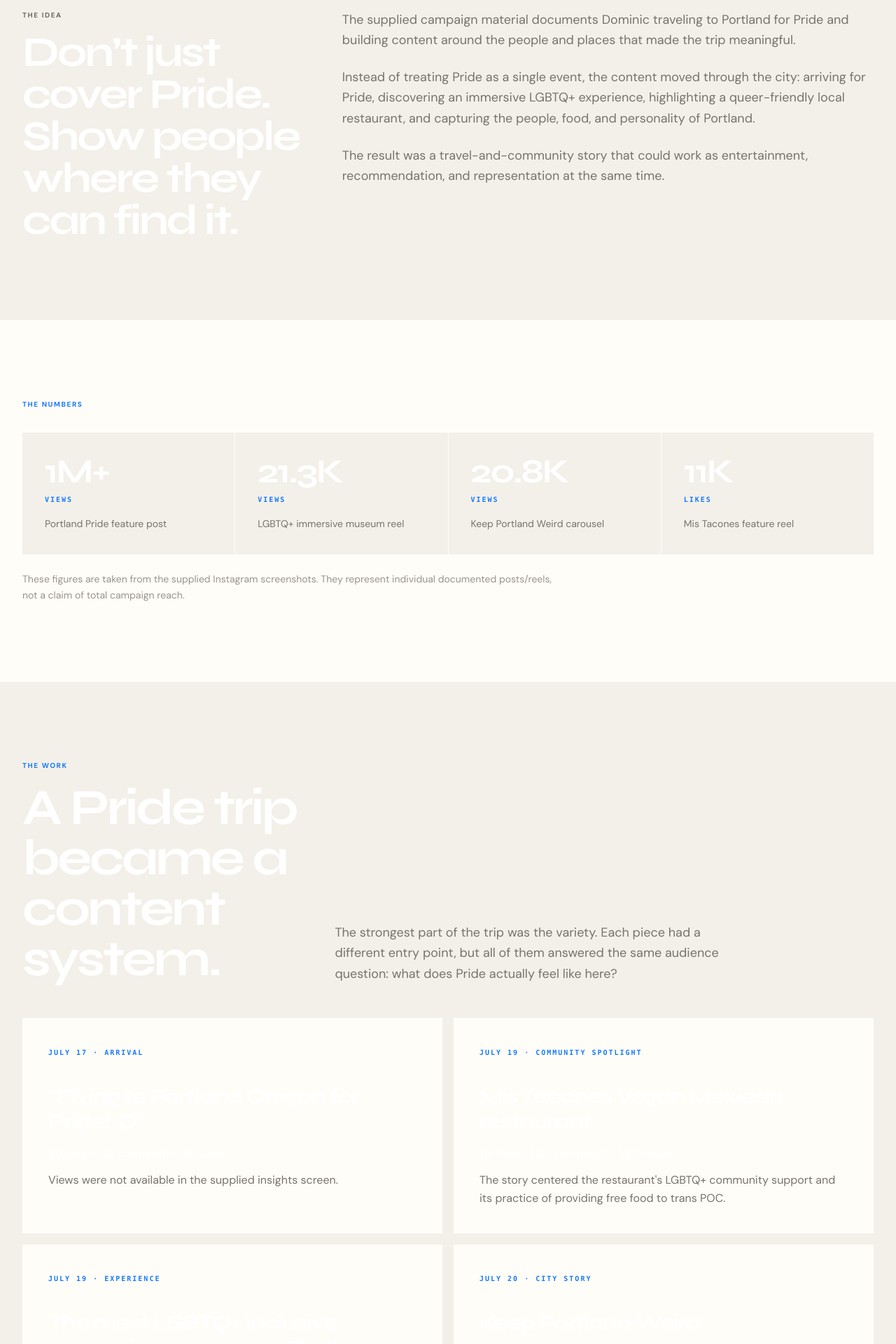
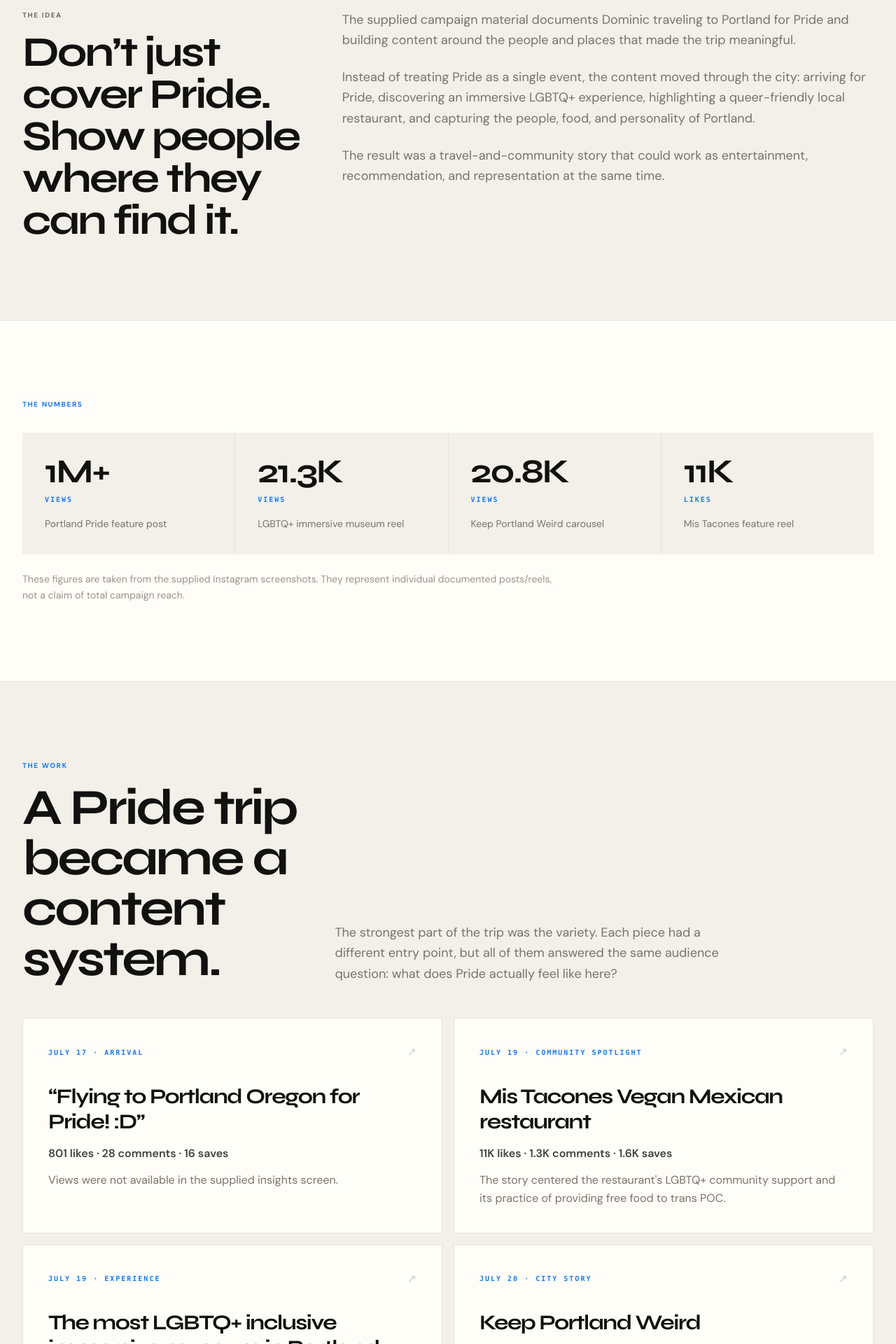
Before and after one commit to rageinstall/lolhidominic.com, a Next.js app: page /work/portland-pride in a window 1280 px wide. Shown: the part 880-2800 px from the top of the page at 70% size. Built offline with nearby package versions, Linux system fonts and the light colour scheme.

Commit message:
Fix Portland case study text contrast

```diff
--- a/app/work/portland-pride/page.tsx
+++ b/app/work/portland-pride/page.tsx
@@ -5,108 +5,22 @@ import { site } from "@/lib/site";
 export const metadata: Metadata = {
   title: "Portland Pride 2024",
   description: "A creator-led Portland Pride 2024 case study focused on LGBTQ+ community, local businesses, and trans visibility.",
-  openGraph: {
-    title: `Portland Pride 2024 | ${site.shortName}`,
-    description: "Creator-led Pride storytelling in Portland, Oregon.",
-    url: `${site.url}/work/portland-pride`,
-    type: "website",
-  },
+  openGraph: { title: `Portland Pride 2024 | ${site.shortName}`, description: "Creator-led Pride storytelling in Portland, Oregon.", url: `${site.url}/work/portland-pride`, type: "website" },
   alternates: { canonical: "/work/portland-pride" },
 };
 
-const highlights = [
-  ["1M+", "views", "Portland Pride feature post"],
-  ["21.3K", "views", "LGBTQ+ immersive museum reel"],
-  ["20.8K", "views", "Keep Portland Weird carousel"],
-  ["11K", "likes", "Mis Tacones feature reel"],
-];
+const highlights = [["1M+","views","Portland Pride feature post"],["21.3K","views","LGBTQ+ immersive museum reel"],["20.8K","views","Keep Portland Weird carousel"],["11K","likes","Mis Tacones feature reel"]];
+const content = [["July 17","Arrival","“Flying to Portland Oregon for Pride! :D”","801 likes · 28 comments · 16 saves","Views were not available in the supplied insights screen."],["July 19","Community spotlight","Mis Tacones Vegan Mexican restaurant","11K likes · 1.3K comments · 1.6K saves","The story centered the restaurant's LGBTQ+ community support and its practice of providing free food to trans POC."],["July 19","Experience","The most LGBTQ+ inclusive immersive museum in Portland","21.3K views · 642 likes · 48 comments · 14 sends","A discovery-led reel turned a local experience into a recommendation for the audience."],["July 20","City story","Keep Portland Weird","20.8K views · 795 likes · 9 comments · 16 saves","A visual carousel connected Pride travel with Portland's personality, food, friendship, and local culture."]];
 
-const content = [
-  ["July 17", "Arrival", "“Flying to Portland Oregon for Pride! :D”", "801 likes · 28 comments · 16 saves", "Views were not available in the supplied insights screen."],
-  ["July 19", "Community spotlight", "Mis Tacones Vegan Mexican restaurant", "11K likes · 1.3K comments · 1.6K saves", "The story centered the restaurant's LGBTQ+ community support and its practice of providing free food to trans POC."],
-  ["July 19", "Experience", "The most LGBTQ+ inclusive immersive museum in Portland", "21.3K views · 642 likes · 48 comments · 14 sends", "A discovery-led reel turned a local experience into a recommendation for the audience."],
-  ["July 20", "City story", "Keep Portland Weird", "20.8K views · 795 likes · 9 comments · 16 saves", "A visual carousel connected Pride travel with Portland's personality, food, friendship, and local culture."],
-];
-
-export default function PortlandPridePage() {
-  return (
-    <div className="bg-bg text-ink">
-      <section className="mx-auto max-w-[1320px] px-6 pb-16 pt-16 md:px-8 md:pb-24 md:pt-24">
-        <Link href="/work-with-me" className="eyebrow inline-block text-ink-muted transition hover:text-blue">← Back to work</Link>
-        <p className="eyebrow mb-5 mt-12 text-blue">Campaign case study · July 2024</p>
-        <h1 className="max-w-6xl font-display text-[clamp(4rem,10vw,9rem)] font-black leading-[0.84] tracking-[-0.06em] text-white">Portland<br /><span className="text-blue">Pride.</span></h1>
-        <p className="mt-8 max-w-3xl font-display text-2xl font-semibold leading-tight text-white md:text-4xl">A city story told through queer community, local culture, and lived experience.</p>
-        <p className="mt-5 max-w-2xl text-lg leading-relaxed text-ink-muted">A creator-led Pride trip that became a collection of stories about where LGBTQ+ people can eat, explore, celebrate, and feel seen.</p>
-      </section>
-
-      <div className="mx-auto max-w-[1320px] px-6 md:px-8"><div className="rule" /></div>
-
-      <section className="mx-auto max-w-[1320px] px-6 py-20 md:px-8 md:py-28">
-        <div className="grid gap-12 lg:grid-cols-[0.7fr_1.3fr]">
-          <div><p className="eyebrow mb-4">The idea</p><h2 className="font-display text-4xl font-black tracking-tight text-white md:text-6xl">Don’t just cover Pride. Show people where they can find it.</h2></div>
-          <div className="max-w-3xl space-y-6 text-lg leading-relaxed text-ink-muted">
-            <p>The supplied campaign material documents Dominic traveling to Portland for Pride and building content around the people and places that made the trip meaningful.</p>
-            <p>Instead of treating Pride as a single event, the content moved through the city: arriving for Pride, discovering an immersive LGBTQ+ experience, highlighting a queer-friendly local restaurant, and capturing the people, food, and personality of Portland.</p>
-            <p>The result was a travel-and-community story that could work as entertainment, recommendation, and representation at the same time.</p>
-          </div>
-        </div>
-      </section>
-
-      <section className="border-y border-white/10 bg-surface">
-        <div className="mx-auto max-w-[1320px] px-6 py-20 md:px-8 md:py-28">
-          <p className="eyebrow mb-8 text-blue">The numbers</p>
-          <div className="grid gap-px bg-white/10 md:grid-cols-2 lg:grid-cols-4">
-            {highlights.map(([value, label, detail]) => <Metric key={detail} value={value} label={label} detail={detail} />)}
-          </div>
-          <p className="mt-6 max-w-3xl text-sm leading-relaxed text-ink-faint">These figures are taken from the supplied Instagram screenshots. They represent individual documented posts/reels, not a claim of total campaign reach.</p>
-        </div>
-      </section>
-
-      <section className="mx-auto max-w-[1320px] px-6 py-20 md:px-8 md:py-28">
-        <div className="mb-12 grid gap-8 md:grid-cols-[0.7fr_1.3fr] md:items-end"><div><p className="eyebrow mb-4 text-blue">The work</p><h2 className="font-display text-5xl font-black text-white md:text-7xl">A Pride trip became a content system.</h2></div><p className="max-w-xl text-lg leading-relaxed text-ink-muted">The strongest part of the trip was the variety. Each piece had a different entry point, but all of them answered the same audience question: what does Pride actually feel like here?</p></div>
-        <div className="grid gap-4 md:grid-cols-2">
-          {content.map(([date, type, title, metrics, note]) => <article key={title} className="border border-white/10 bg-surface p-7 md:p-9"><div className="flex items-center justify-between gap-4"><span className="font-mono text-[10px] font-bold uppercase tracking-[0.2em] text-blue">{date} · {type}</span><span className="text-white/20">↗</span></div><h3 className="mt-8 font-display text-2xl font-black text-white md:text-3xl">{title}</h3><p className="mt-4 font-semibold text-white/80">{metrics}</p><p className="mt-3 leading-relaxed text-ink-muted">{note}</p></article>)}
-        </div>
-      </section>
-
-      <section className="border-y border-white/10 bg-surface">
-        <div className="mx-auto max-w-[1320px] px-6 py-20 md:px-8 md:py-28">
-          <div className="grid gap-12 lg:grid-cols-[0.7fr_1.3fr]">
-            <div><p className="eyebrow mb-4">The standout</p><h2 className="font-display text-5xl font-black text-white md:text-7xl">1M+ views.</h2></div>
-            <div className="space-y-6 text-lg leading-relaxed text-ink-muted">
-              <p>The supplied Instagram screenshot shows a Portland Pride post featuring Mis Tacones at more than 1 million views, with 10.7K likes, 1,333 comments, and 190 sends.</p>
-              <p>The content was built around a local story with a clear community point of view: the owner discussing the cost and emotional weight trans people carry, alongside the restaurant's support for the LGBTQ+ community and trans people of color.</p>
-              <p>That combination — a useful place to know, a real person, and a story with stakes — gave the post a reason to travel beyond the people who were already looking for Pride content.</p>
-            </div>
-          </div>
-        </div>
-      </section>
-
-      <section className="mx-auto max-w-[1320px] px-6 py-20 md:px-8 md:py-28">
-        <p className="eyebrow mb-5 text-blue">Why it worked</p>
-        <h2 className="max-w-5xl font-display text-5xl font-black leading-none text-white md:text-7xl">Representation was the lens — not the decoration.</h2>
-        <div className="mt-12 grid gap-6 md:grid-cols-3">
-          <StoryCard title="Useful" body="The content gave viewers places and experiences they could actually put on a Portland itinerary." />
-          <StoryCard title="Human" body="People and personal reactions stayed at the center instead of turning the city into a generic Pride backdrop." />
-          <StoryCard title="Specific" body="The work highlighted queer community, trans visibility, local businesses, food, and culture through a distinctly personal lens." />
-        </div>
-      </section>
-
-      <section className="bg-blue px-6 py-20 text-bg md:px-8 md:py-28">
-        <div className="mx-auto max-w-[1320px]">
-          <p className="mb-4 font-mono text-[11px] font-bold uppercase tracking-[0.24em]">More work</p>
-          <h2 className="max-w-4xl font-display text-5xl font-black leading-none md:text-7xl">Let’s make something people actually want to watch.</h2>
-          <Link href="/contact" className="mt-8 inline-flex rounded-full bg-bg px-7 py-4 text-sm font-bold text-white transition hover:bg-white hover:text-bg">Work with Dominic →</Link>
-        </div>
-      </section>
-    </div>
-  );
-}
-
-function Metric({ value, label, detail }: { value: string; label: string; detail: string }) {
-  return <div className="bg-bg p-7 md:p-8"><p className="font-display text-4xl font-black text-white md:text-5xl">{value}</p><p className="mt-2 font-mono text-[10px] font-bold uppercase tracking-[0.2em] text-blue">{label}</p><p className="mt-4 text-sm leading-relaxed text-ink-muted">{detail}</p></div>;
-}
-
-function StoryCard({ title, body }: { title: string; body: string }) {
-  return <div className="border border-white/10 bg-bg p-7 md:p-8"><h3 className="font-display text-2xl font-black text-white">{title}</h3><p className="mt-4 leading-relaxed text-ink-muted">{body}</p></div>;
-}
+export default function PortlandPridePage() { return <div className="bg-bg text-ink">
+  <section className="mx-auto max-w-[1320px] px-6 pb-16 pt-16 md:px-8 md:pb-24 md:pt-24"><Link href="/work-with-me" className="eyebrow inline-block text-ink-muted transition hover:text-blue">← Back to work</Link><p className="eyebrow mb-5 mt-12 text-blue">Campaign case study · July 2024</p><h1 className="max-w-6xl font-display text-[clamp(4rem,10vw,9rem)] font-black leading-[0.84] tracking-[-0.06em]">Portland<br /><span className="text-blue">Pride.</span></h1><p className="mt-8 max-w-3xl font-display text-2xl font-semibold leading-tight md:text-4xl">A city story told through queer community, local culture, and lived experience.</p><p className="mt-5 max-w-2xl text-lg leading-relaxed text-ink-muted">A creator-led Pride trip that became a collection of stories about where LGBTQ+ people can eat, explore, celebrate, and feel seen.</p></section>
+  <div className="mx-auto max-w-[1320px] px-6 md:px-8"><div className="rule" /></div>
+  <section className="mx-auto max-w-[1320px] px-6 py-20 md:px-8 md:py-28"><div className="grid gap-12 lg:grid-cols-[0.7fr_1.3fr]"><div><p className="eyebrow mb-4">The idea</p><h2 className="font-display text-4xl font-black tracking-tight md:text-6xl">Don’t just cover Pride. Show people where they can find it.</h2></div><div className="max-w-3xl space-y-6 text-lg leading-relaxed text-ink-muted"><p>The supplied campaign material documents Dominic traveling to Portland for Pride and building content around the people and places that made the trip meaningful.</p><p>Instead of treating Pride as a single event, the content moved through the city: arriving for Pride, discovering an immersive LGBTQ+ experience, highlighting a queer-friendly local restaurant, and capturing the people, food, and personality of Portland.</p><p>The result was a travel-and-community story that could work as entertainment, recommendation, and representation at the same time.</p></div></div></section>
+  <section className="border-y border-black/10 bg-surface"><div className="mx-auto max-w-[1320px] px-6 py-20 md:px-8 md:py-28"><p className="eyebrow mb-8 text-blue">The numbers</p><div className="grid gap-px bg-black/10 md:grid-cols-2 lg:grid-cols-4">{highlights.map(([value,label,detail])=><Metric key={detail} value={value} label={label} detail={detail}/>)}</div><p className="mt-6 max-w-3xl text-sm leading-relaxed text-ink-faint">These figures are taken from the supplied Instagram screenshots. They represent individual documented posts/reels, not a claim of total campaign reach.</p></div></section>
+  <section className="mx-auto max-w-[1320px] px-6 py-20 md:px-8 md:py-28"><div className="mb-12 grid gap-8 md:grid-cols-[0.7fr_1.3fr] md:items-end"><div><p className="eyebrow mb-4 text-blue">The work</p><h2 className="font-display text-5xl font-black md:text-7xl">A Pride trip became a content system.</h2></div><p className="max-w-xl text-lg leading-relaxed text-ink-muted">The strongest part of the trip was the variety. Each piece had a different entry point, but all of them answered the same audience question: what does Pride actually feel like here?</p></div><div className="grid gap-4 md:grid-cols-2">{content.map(([date,type,title,metrics,note])=><article key={title} className="border border-black/10 bg-surface p-7 md:p-9"><div className="flex items-center justify-between gap-4"><span className="font-mono text-[10px] font-bold uppercase tracking-[0.2em] text-blue">{date} · {type}</span><span className="text-ink/20">↗</span></div><h3 className="mt-8 font-display text-2xl font-black md:text-3xl">{title}</h3><p className="mt-4 font-semibold text-ink/80">{metrics}</p><p className="mt-3 leading-relaxed text-ink-muted">{note}</p></article>)}</div></section>
+  <section className="border-y border-black/10 bg-surface"><div className="mx-auto max-w-[1320px] px-6 py-20 md:px-8 md:py-28"><div className="grid gap-12 lg:grid-cols-[0.7fr_1.3fr]"><div><p className="eyebrow mb-4">The standout</p><h2 className="font-display text-5xl font-black md:text-7xl">1M+ views.</h2></div><div className="space-y-6 text-lg leading-relaxed text-ink-muted"><p>The supplied Instagram screenshot shows a Portland Pride post featuring Mis Tacones at more than 1 million views, with 10.7K likes, 1,333 comments, and 190 sends.</p><p>The content was built around a local story with a clear community point of view: the owner discussing the cost and emotional weight trans people carry, alongside the restaurant's support for the LGBTQ+ community and trans people of color.</p><p>That combination — a useful place to know, a real person, and a story with stakes — gave the post a reason to travel beyond the people who were already looking for Pride content.</p></div></div></div></section>
+  <section className="mx-auto max-w-[1320px] px-6 py-20 md:px-8 md:py-28"><p className="eyebrow mb-5 text-blue">Why it worked</p><h2 className="max-w-5xl font-display text-5xl font-black leading-none md:text-7xl">Representation was the lens — not the decoration.</h2><div className="mt-12 grid gap-6 md:grid-cols-3"><StoryCard title="Useful" body="The content gave viewers places and experiences they could actually put on a Portland itinerary."/><StoryCard title="Human" body="People and personal reactions stayed at the center instead of turning the city into a generic Pride backdrop."/><StoryCard title="Specific" body="The work highlighted queer community, trans visibility, local businesses, food, and culture through a distinctly personal lens."/></div></section>
+  <section className="bg-blue px-6 py-20 text-bg md:px-8 md:py-28"><div className="mx-auto max-w-[1320px]"><p className="mb-4 font-mono text-[11px] font-bold uppercase tracking-[0.24em]">More work</p><h2 className="max-w-4xl font-display text-5xl font-black leading-none md:text-7xl">Let’s make something people actually want to watch.</h2><Link href="/contact" className="mt-8 inline-flex rounded-full bg-bg px-7 py-4 text-sm font-bold text-white transition hover:bg-white hover:text-bg">Work with Dominic →</Link></div></section>
+</div>; }
+function Metric({value,label,detail}:{value:string;label:string;detail:string}){return <div className="bg-bg p-7 md:p-8"><p className="font-display text-4xl font-black md:text-5xl">{value}</p><p className="mt-2 font-mono text-[10px] font-bold uppercase tracking-[0.2em] text-blue">{label}</p><p className="mt-4 text-sm leading-relaxed text-ink-muted">{detail}</p></div>}
+function StoryCard({title,body}:{title:string;body:string}){return <div className="border border-black/10 bg-bg p-7 md:p-8"><h3 className="font-display text-2xl font-black">{title}</h3><p className="mt-4 leading-relaxed text-ink-muted">{body}</p></div>}
```
